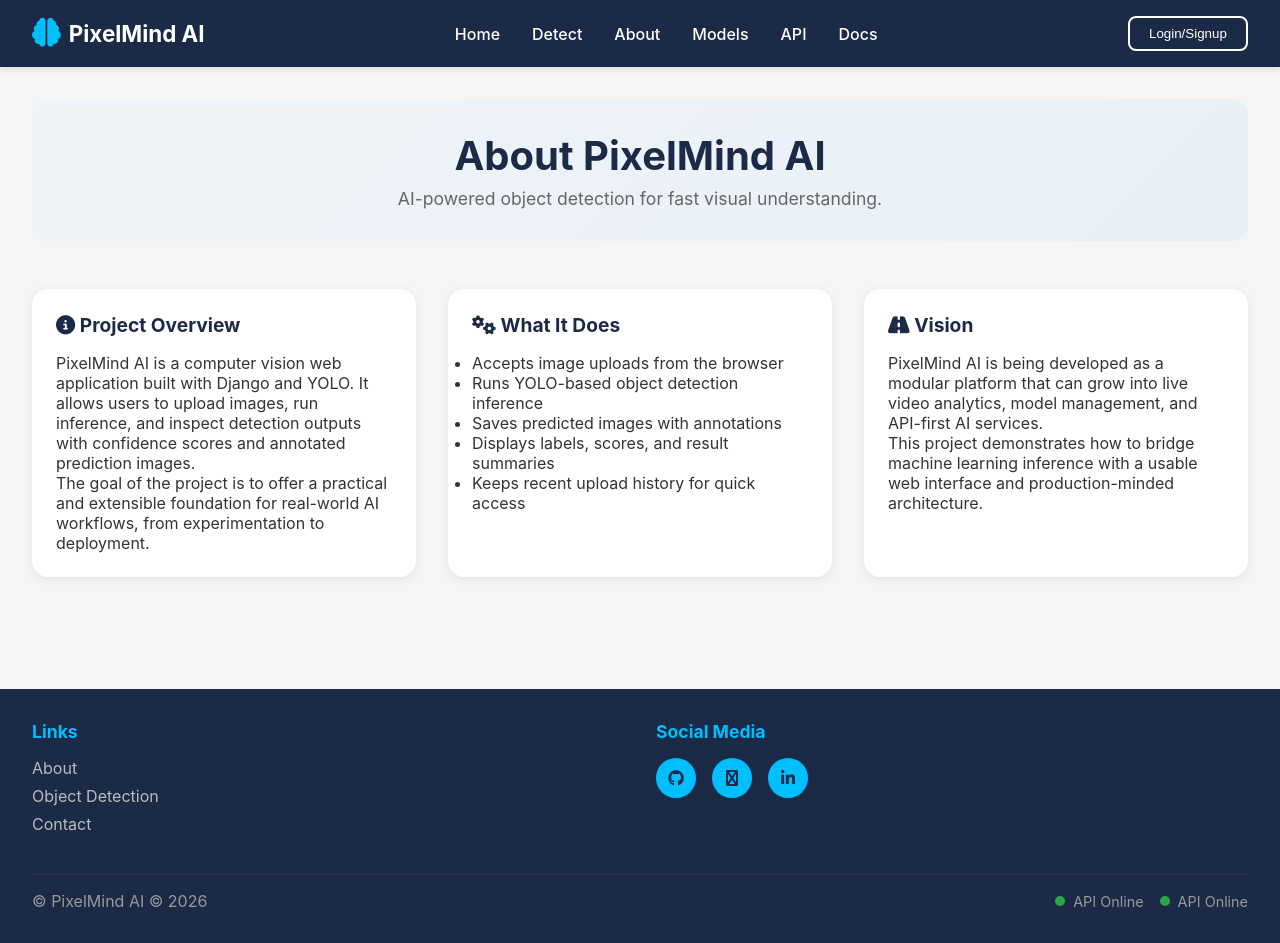
After one commit to cdr947/PixelAi, a Django app: page /about/ in a window 1280 px wide. The commit adds this page. Run offline with Django 5.2, Linux system fonts and the light colour scheme; parts of the project's set-up code (start-up, migrations or seed data) failed here and were passed over.

Commit message:
Prepare deployment config and project docs

```diff
--- a/config/urls.py
+++ b/config/urls.py
@@ -22,4 +22,7 @@ from django.urls import path, include
 urlpatterns = [
     path('admin/', admin.site.urls),
     path('', include('webapp.urls')),
-] + static(settings.MEDIA_URL, document_root=settings.MEDIA_ROOT)
+]
+
+if settings.DEBUG:
+    urlpatterns += static(settings.MEDIA_URL, document_root=settings.MEDIA_ROOT)
--- a/webapp/models.py
+++ b/webapp/models.py
@@ -3,7 +3,7 @@ from django.db import models
 # Create your models here.
 
 class ImageUpload(models.Model):
-    image = models.ImageField(upload_to='uploads/')
+    image = models.ImageField(upload_to='uploads')
     created_at = models.DateTimeField(auto_now_add=True)
     results = models.JSONField(null=True, blank=True)  # Store inference results as JSON
     predicted = models.ImageField(upload_to='predicted/', null=True, blank=True)  # Store predicted image with bounding boxes
--- /dev/null
+++ b/webapp/template/about.html
@@ -0,0 +1,50 @@
+{% extends "base.html" %}
+
+{% block title %}About - PixelMind AI{% endblock %}
+
+{% block content %}
+<div class="container">
+    <div class="header-section">
+        <h1>About PixelMind AI</h1>
+        <p>AI-powered object detection for fast visual understanding.</p>
+    </div>
+
+    <div class="main-grid">
+        <div class="card">
+            <div class="card-title"><i class="fas fa-circle-info"></i> Project Overview</div>
+            <p>
+                PixelMind AI is a computer vision web application built with Django and YOLO.
+                It allows users to upload images, run inference, and inspect detection outputs with
+                confidence scores and annotated prediction images.
+            </p>
+            <p>
+                The goal of the project is to offer a practical and extensible foundation for
+                real-world AI workflows, from experimentation to deployment.
+            </p>
+        </div>
+
+        <div class="card">
+            <div class="card-title"><i class="fas fa-gears"></i> What It Does</div>
+            <ul>
+                <li>Accepts image uploads from the browser</li>
+                <li>Runs YOLO-based object detection inference</li>
+                <li>Saves predicted images with annotations</li>
+                <li>Displays labels, scores, and result summaries</li>
+                <li>Keeps recent upload history for quick access</li>
+            </ul>
+        </div>
+
+        <div class="card">
+            <div class="card-title"><i class="fas fa-road"></i> Vision</div>
+            <p>
+                PixelMind AI is being developed as a modular platform that can grow into live
+                video analytics, model management, and API-first AI services.
+            </p>
+            <p>
+                This project demonstrates how to bridge machine learning inference with a usable
+                web interface and production-minded architecture.
+            </p>
+        </div>
+    </div>
+</div>
+{% endblock %}
--- a/webapp/template/base.html
+++ b/webapp/template/base.html
@@ -19,6 +19,7 @@
             <div class="navbar-nav">
                 <a href="{% url 'webapp:upload' %}">Home</a>
                 <a href="{% url 'webapp:upload' %}">Detect</a>
+                <a href="{% url 'webapp:about' %}">About</a>
                 <a href="{% url 'webapp:current_models' %}">Models</a>
                 <a href="{% url 'webapp:api' %}">API</a>
                 <a href="https://github.com/PixelMindAI/pixelmind-docs">Docs</a>
@@ -34,7 +35,7 @@
             <div class="footer-section">
                 <h3>Links</h3>
                 <ul>
-                    <li><a href="#">About</a></li>
+                    <li><a href="{% url 'webapp:about' %}">About</a></li>
                     <li><a href="#">Object Detection</a></li>
                     <li><a href="#">Contact</a></li>
                 </ul>
--- a/webapp/template/upload.html
+++ b/webapp/template/upload.html
@@ -159,7 +159,7 @@
     updateThreshold(thresholdSlider.value);
 
     function loadResult(pk) {
-        window.location.href = `{% url 'webapp:results' pk=0 %}`.replace('0', pk);
+        window.location.href = `/results/${pk}/`;
     }
     // @media print(
     //     body * {
--- a/webapp/urls.py
+++ b/webapp/urls.py
@@ -8,4 +8,5 @@ urlpatterns = [
     path('results/<int:pk>/', views.results_view, name='results'),
     path('api/', views.api_view, name='api'),
     path('current_models/', views.current_models_view, name='current_models'),
+    path('about/', views.about_view, name='about'),
 ]
--- a/webapp/views.py
+++ b/webapp/views.py
@@ -92,13 +92,19 @@ def upload_view(request):
             original_path = Path(settings.MEDIA_ROOT) / inst.image.name
             output_path = Path(settings.MEDIA_ROOT) / f'predicted/{inst.id}'
             threshold = _parse_threshold(request.POST.get('threshold', '0.5'))
+            predicted_path = output_path / Path(inst.image.name).name
 
             result = run_inference(
                 str(original_path),
                 str(output_path),
                 threshold
             )
-            inst.predicted.name = f'predicted/{inst.id}/{Path(inst.image.name).name}'
+
+            if predicted_path.exists():
+                inst.predicted.name = str(predicted_path.relative_to(settings.MEDIA_ROOT))
+            else:
+                inst.predicted = None
+
             inst.results = result
             inst.save()
             return redirect('webapp:results', pk=inst.id, )
@@ -116,3 +122,6 @@ def current_models_view(request):
 
 def api_view(request):
     return render(request, 'api.html')
+
+def about_view(request):
+    return render(request, 'about.html')
```
Also changed, not shown: config/settings.py (+39 -24 lines), requirements.txt (added, +66 -0 lines), webapp/inference.py (+4 -4 lines), README.md (added), webapp/migrations/0002_alter_imageupload_image_alter_imageupload_predicted.py (added), webapp/migrations/0003_alter_imageupload_image_alter_imageupload_predicted.py (added), 3 other files.
